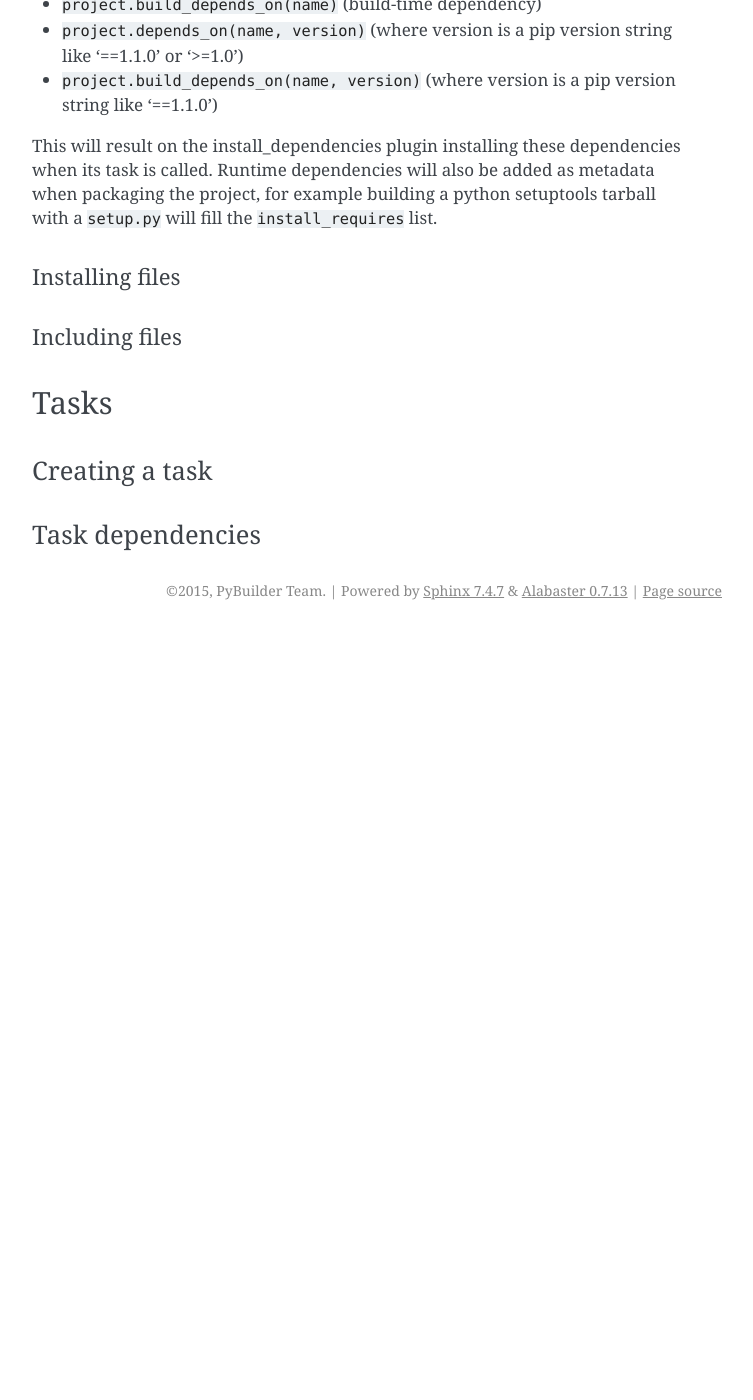
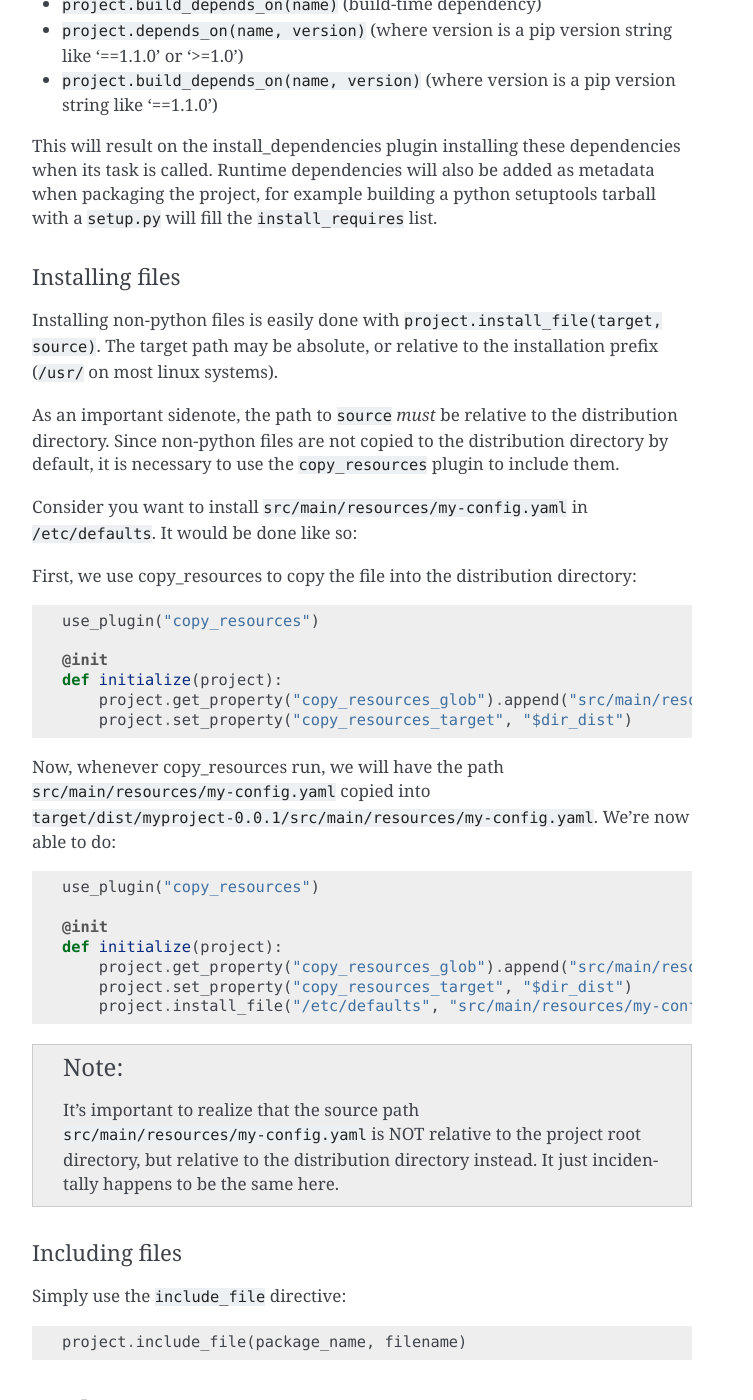
Before and after one commit to pybuilder/pybuilder, a Sphinx documentation site: the page built from docs/customizing-the-build.rst, in a window 1280 px wide and 1400 px high, scrolled down 2811 px. Shown: the whole window, without its empty margins (388-1141 px from the left). Built offline with Sphinx 7.4.7, drawn with Linux system fonts in a browser that asks for light colours; before the commit the page ends 3441 px from its top, so only the background shows below that; some of the changed text lies outside the part shown.

Commit message:
docs: work on installing/including files and custom tasks

```diff
--- a/docs/customizing-the-build.rst
+++ b/docs/customizing-the-build.rst
@@ -143,9 +143,49 @@ setuptools tarball with a ``setup.py`` will fill the ``install_requires`` list.
 Installing files
 ^^^^^^^^^^^^^^^^^
 
+Installing non-python files is easily done with ``project.install_file(target, source)``.
+The target path may be absolute, or relative to the installation prefix (``/usr/`` on most linux systems).
+
+As an important sidenote, the path to ``source`` *must* be relative to the distribution directory.
+Since non-python files are not copied to the distribution directory by default, it is necessary to use
+the ``copy_resources`` plugin to include them.
+
+Consider you want to install ``src/main/resources/my-config.yaml`` in ``/etc/defaults``.
+It would be done like so:
+
+First, we use copy_resources to copy the file into the distribution directory::
+
+    use_plugin("copy_resources")
+
+    @init
+    def initialize(project):
+        project.get_property("copy_resources_glob").append("src/main/resources/my-config.yaml")
+        project.set_property("copy_resources_target", "$dir_dist")
+
+Now, whenever copy_resources run, we will have the path ``src/main/resources/my-config.yaml`` copied
+into ``target/dist/myproject-0.0.1/src/main/resources/my-config.yaml``.
+We're now able to do::
+
+    use_plugin("copy_resources")
+
+    @init
+    def initialize(project):
+        project.get_property("copy_resources_glob").append("src/main/resources/my-config.yaml")
+        project.set_property("copy_resources_target", "$dir_dist")
+        project.install_file("/etc/defaults", "src/main/resources/my-config.yaml")
+
+.. note::
+    It's important to realize that the source path ``src/main/resources/my-config.yaml`` is NOT relative to
+    the project root directory, but relative to the distribution directory instead. It just incidentally
+    happens to be the same here.
+
 
 Including files
 ^^^^^^^^^^^^^^^^^
+
+Simply use the ``include_file`` directive::
+
+    project.include_file(package_name, filename)
 
 Tasks
 ******
@@ -153,5 +193,58 @@ Tasks
 Creating a task
 ----------------
 
+To create a task, one can simply write a function in the ``build.py`` and annotate
+it with the ``@task`` decorator.
+
+::
+
+    from pybuilder.core import task, init
+
+    @init
+    def initialize(project):
+        pass
+
+    @task
+    def mytask(project, logger):
+        logger.info("Hello from my task")
+
+Like with initializer, PyBuilder will inject the arguments ``project``
+and ``logger`` if the task function accepts them.
+
+We'll now be able to call ``pyb mytask``.
+
+
+The project API can be used to get configuration properties (so that the task is configurable).
+It's also possible to compute paths by using ``expand_path``::
+
+    from pybuilder.core import task
+
+    @task
+    def mytask(project, logger):
+        logger.info("Will build the distribution in %s" % project.expand_path("$dir_dist"))
+
+
 Task dependencies
 ------------------
+
+A task can declare dependencies on other tasks by using the ``@depends`` decorator::
+
+    from pybuilder.core import task, depends
+
+    @task
+    def task1(logger):
+        logger.info("Hello from task1")
+
+    @task
+    @depends("task1")
+    def task2(logger):
+        logger.info("Hello from task2")
+
+    @task
+    @depends("task2", "run_unit_tests")
+    def task3(logger):
+        logger.info("Hello from task3")
+
+Here, running task1 will just run task1. Running task2 will run task1 first, then task2.
+Running task3 will run task1 first (dependency of task2), then run task2, then run unit tests,
+and finally run task3.
```
